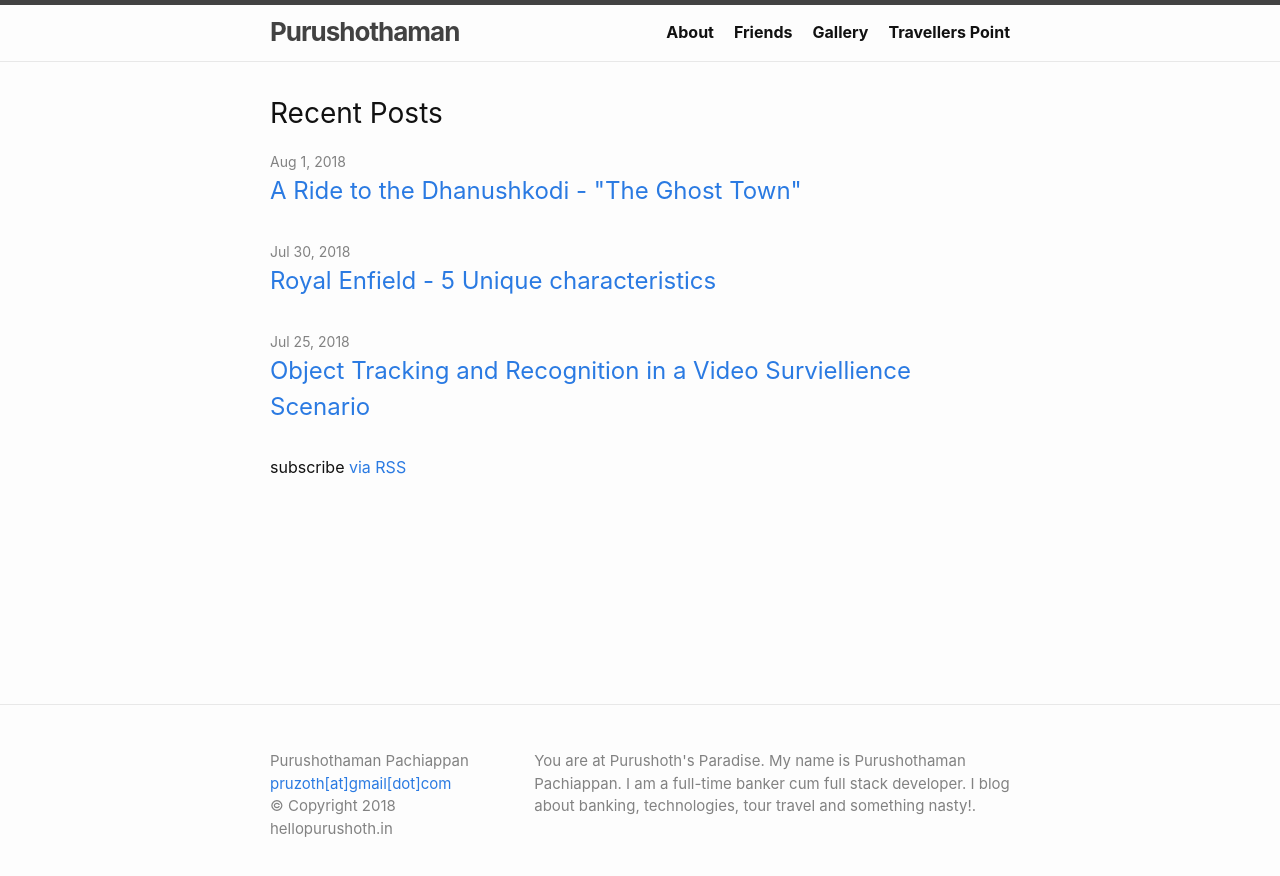
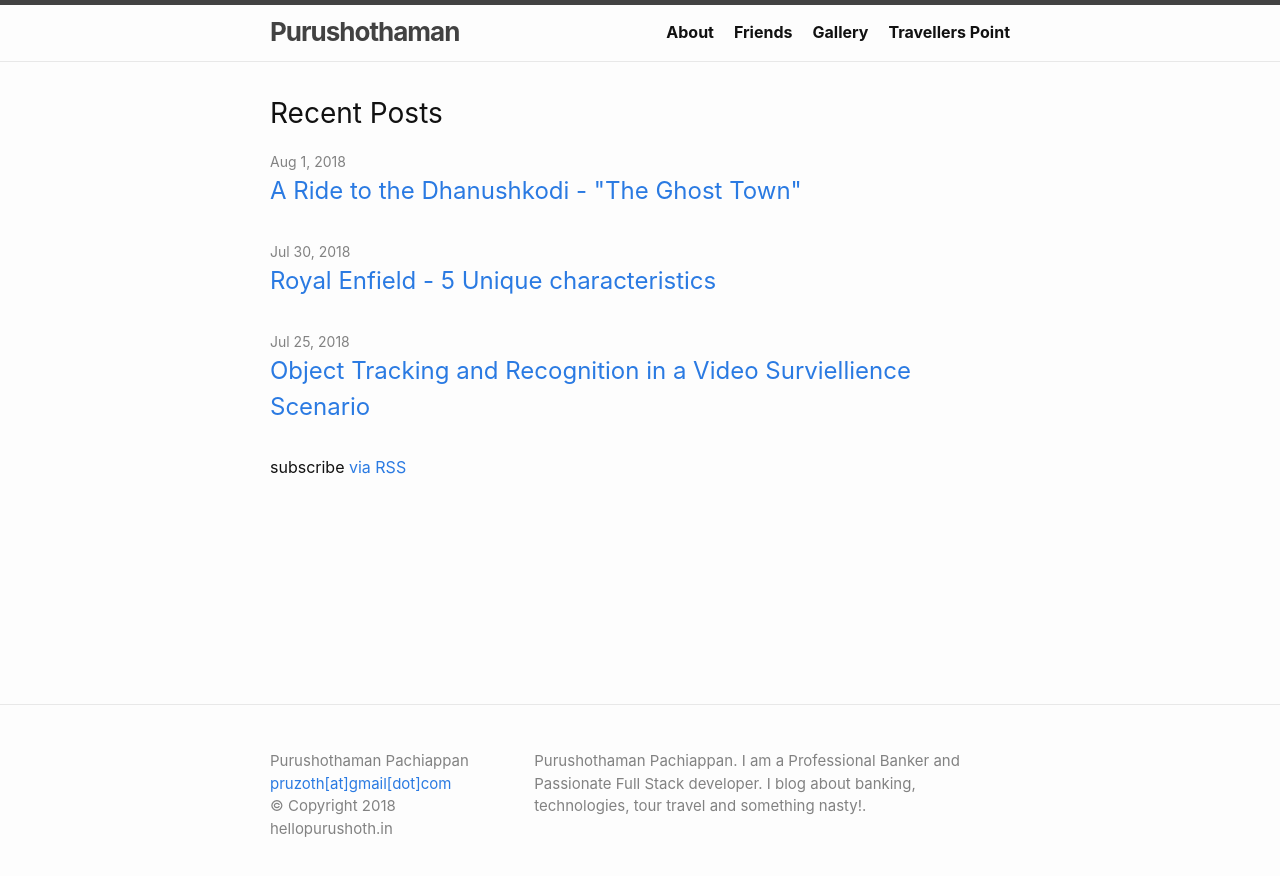
Before and after one commit to purushothblog/purushothblog.github.io, a Jekyll site: the page built from index.md, in a window 1280 px wide. Shown: the top 876 px of the page. Built offline with Jekyll 4.4.1, drawn with Linux system fonts in a browser that asks for light colours.

Commit message:
Description change

```diff
--- a/_config.yml
+++ b/_config.yml
@@ -17,7 +17,7 @@ title: Purushothaman
 email: pruzoth[at]gmail[dot]com
 author: Purushothaman Pachiappan
 description: >- # this means to ignore newlines until "baseurl:"
-  You are at Purushoth's Paradise. My name is Purushothaman Pachiappan. I am a full-time banker cum full stack developer. I blog about banking, technologies, tour travel and something nasty!.
+  Purushothaman Pachiappan. I am a Professional Banker and Passionate Full Stack developer. I blog about banking, technologies, tour travel and something nasty!.
 baseurl: "" # the subpath of your site, e.g. /blog
 url: "https://hellopurushoth.in" # the base hostname & protocol for your site, e.g. http://example.com
 twitter_username: pruzoth
```
